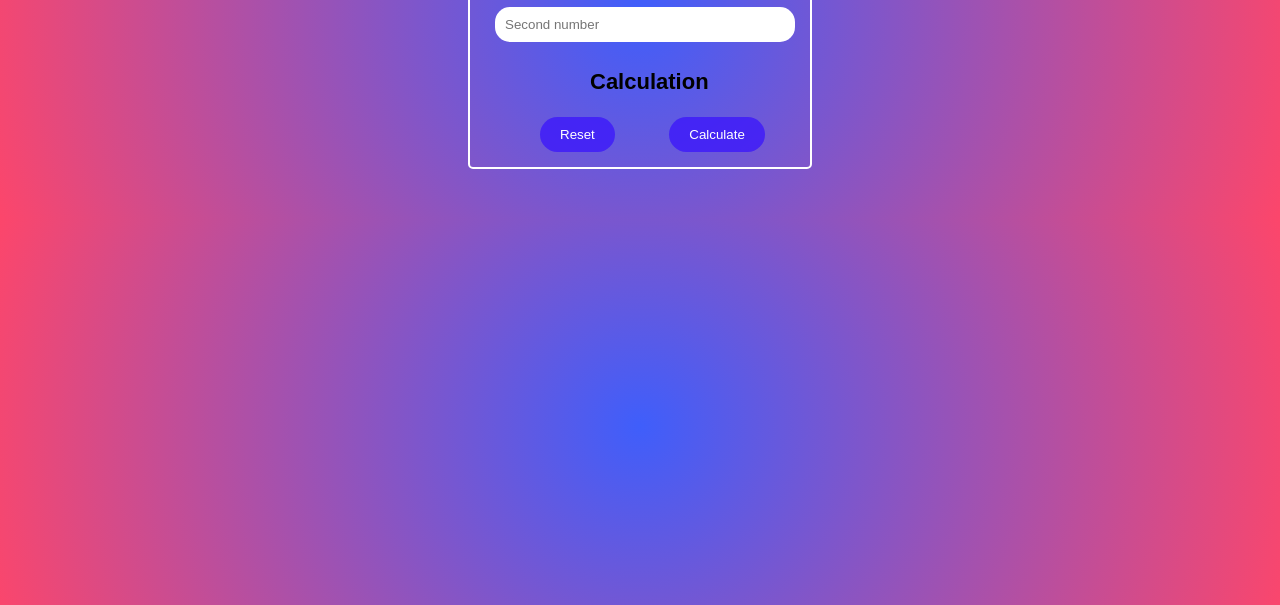
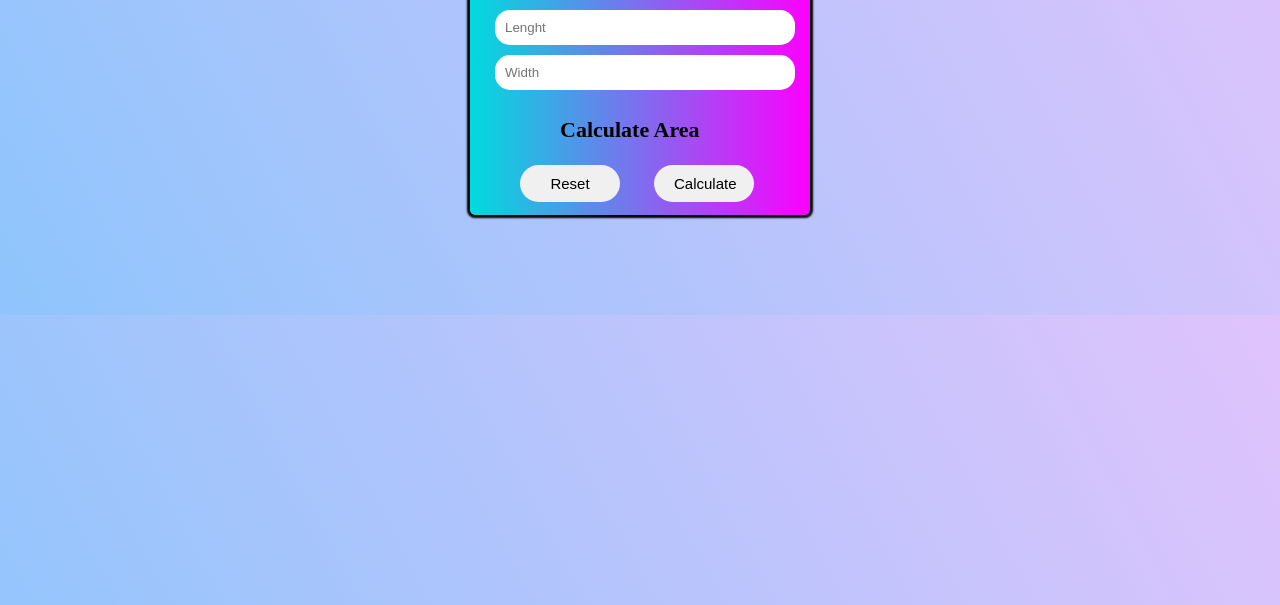
Before and after one commit to SauravShete2003/JavaScriptFile, a plain HTML site: page createapplication.html in a window 1280 px wide. Shown: the part 195-800 px from the top of the page. Drawn offline with Linux system fonts and the light colour scheme.

Commit message:
color change

```diff
--- a/createapplication.html
+++ b/createapplication.html
@@ -5,21 +5,40 @@
     <meta name="viewport" content="width=device-width, initial-scale=1.0">
     <title>Area of Rectangle</title>
     <style>
+          @import url('https://fonts.googleapis.com/css2?family=Lato:ital,wght@0,100;0,300;0,400;0,700;0,900;1,100;1,300;1,400;1,700;1,900&display=swap');
+
         body {
-            background: rgb(63,94,251);
-            background: radial-gradient(circle, rgba(63,94,251,1) 0%, rgba(252,70,107,1) 100%);
-            font-family: Arial, sans-serif;
+            background-color: #8EC5FC;
+background-image: linear-gradient(62deg, #8EC5FC 0%, #E0C3FC 100%);
+
+
+
+
+
+
+
+
+
             margin: 0;
             padding: 0;
         }
 
         .container {
+
+
+            background-color: #00DBDE;
+background-image: linear-gradient(90deg, #00DBDE 0%, #FC00FF 100%);
+
+
+
+
             width: 300px;
             height: 270px;
-            margin: 50px auto;
+            margin: 100px auto;
             padding: 20px;
-            border: 2px solid white ;
+            /* border: 2px solid  ; */
             border-radius: 5px;
+            box-shadow: 0 0 2px 3px black ;
         }
 
 
@@ -33,24 +52,30 @@
         }
 
         .btn {
-            background-color: #3c16fbc6;
-            margin-left: 50px ;
-            color: white;
+            background-color: #f0f0f0;
+            margin-left: 30px ;
+            color: black;
             padding: 10px 20px;
             border: none;
             border-radius: 20px;
             cursor: pointer;
             transition: 0.4s;
             margin-bottom: 10px ;
+            font-size: 15px;
+            width: 100px;
         }
 
         .btn:hover {
             background-color: #01080f;
+            color: white;
         }
         .result {
-            margin-left: 100px;
-            font-size:22px ;
+             margin-left: 70px;
+             font-size:22px ;
 
+        }
+        .app-title{
+          margin-left: 20px;
         }
 
     </style>
@@ -58,9 +83,11 @@
 <body>
     <div class="container">
         <h1 class="app-title">Area of Rectangle</h1>
-        <input type="number" id="num" class="input-number" placeholder="First number">
-        <input type="number" id="num2" class="input-number" placeholder="Second number">
-        <p class="result" id="result"><b>Calculation</b></p>
+        <input type="text" id="num" class="input-number" placeholder="Lenght">
+        <input type="text" id="num2" class="input-number" placeholder="Width">
+
+        <p class="result" id="result"><b>Calculate Area</b></p>
+
         <div class="btn-container">
             <button type="button" class="btn" onclick="reset()">Reset</button>
             <button type="button" class="btn" onclick="cal()">Calculate</button>
@@ -72,7 +99,7 @@
             const secondInput = document.getElementById("num2");
             const resultText = document.getElementById("result");
 
-            const sum = parseInt(firstInput.value) + parseInt(secondInput.value);
+            const sum = parseInt(firstInput.value) * parseInt(secondInput.value);
             resultText.innerText = `Sum: ${sum}`;
         }
 
@@ -83,7 +110,7 @@
 
             firstInput.value = "";
             secondInput.value = "";
-            resultText.innerText = "";
+            resultText.innerText = "Calculate Area";
         }
     </script>
 </body>
```
Also changed, not shown: date&time.html (added, +15 -0 lines).
